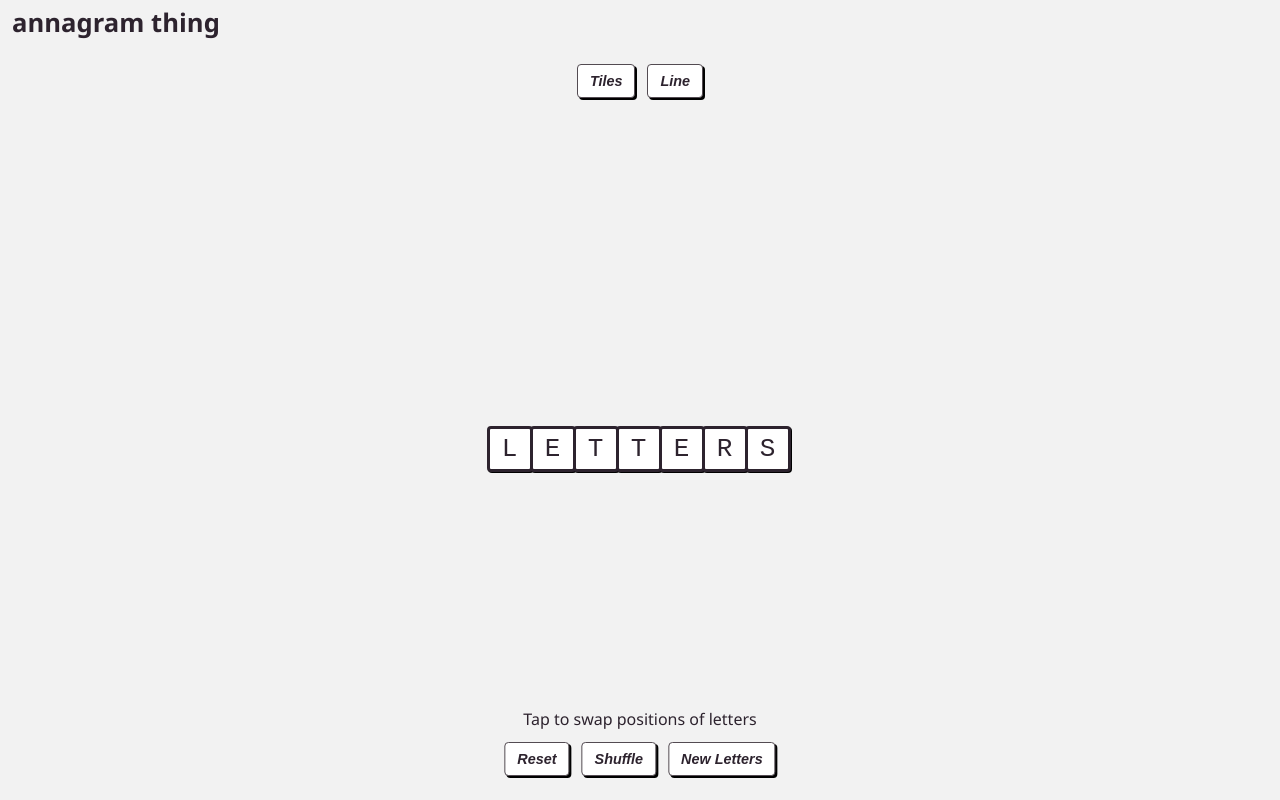
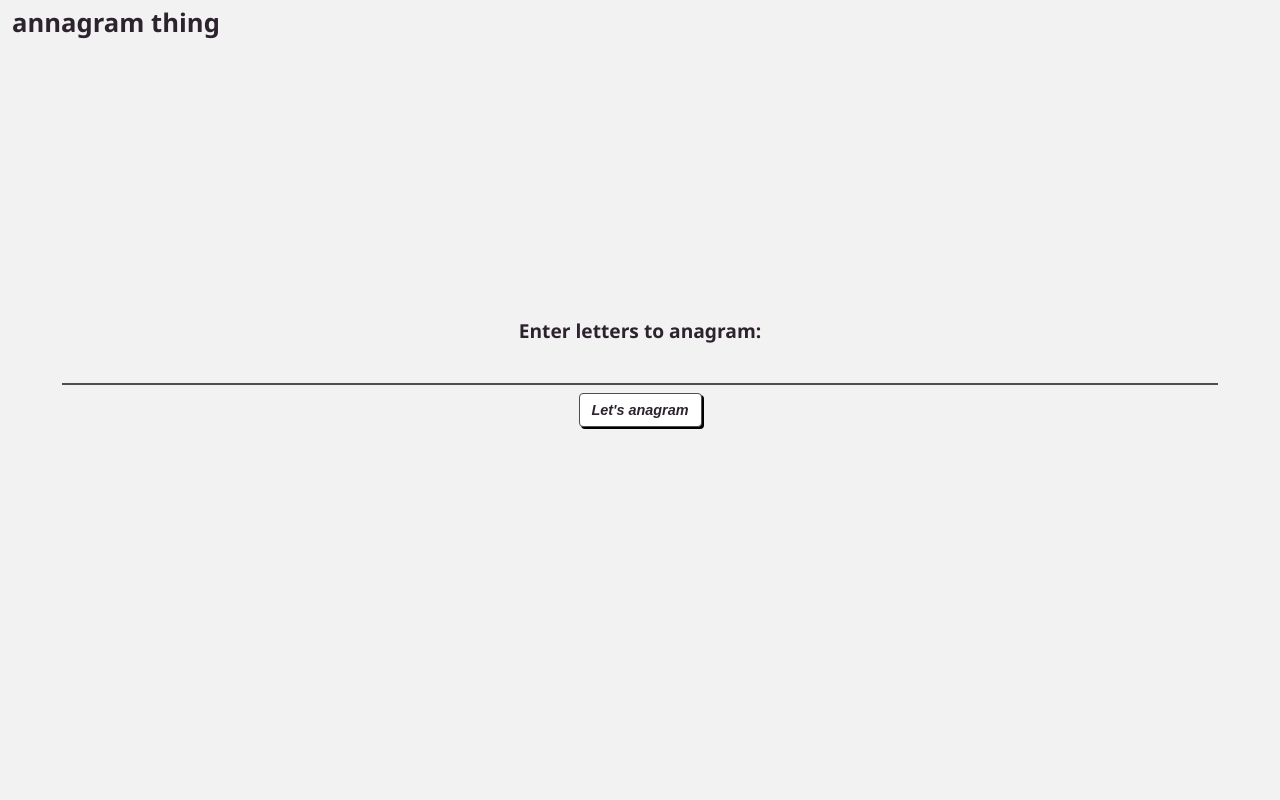
Before and after one commit to akowalz/anagramic, a React (Vite) app: page / in a window 1280 px wide. Built offline with nearby package versions, Linux system fonts and the light colour scheme.

Commit message:
dynamic type size for line tool

```diff
--- a/src/App.css
+++ b/src/App.css
@@ -17,6 +17,7 @@ h1 {
   margin-block-end: 0.2em;
 }
 
+
 #tool-select {
   display: flex;
   justify-content: center;
@@ -24,12 +25,20 @@ h1 {
 }
 
 #main-container {
+  display: flex;
   flex: 1;
+  flex-direction: column;
   width: 100%;
   align-items: center;
   justify-content: center;
-  display: flex;
-  flex-direction: column;
+}
+
+.tool-container {
+  width: 95%;
+}
+
+.tool-container.hidden {
+  display: none;
 }
 
 
--- a/src/App.tsx
+++ b/src/App.tsx
@@ -9,9 +9,9 @@ import Form from "./Form/Form";
 type Tool = "Tiles" | "Line";
 
 function App() {
-  const [inputValue, setInputValue] = useState("LETTERS");
-  const [letters, setLetters] = useState<string[]>("LETTERS".split(""));
-  const [tool, setTool] = useState<Tool>("Line");
+  const [inputValue, setInputValue] = useState("");
+  const [letters, setLetters] = useState<string[]>([]);
+  const [tool, setTool] = useState<Tool>("Tiles");
 
   const resetLetters = () => {
     setInputValue("");
@@ -31,10 +31,10 @@ function App() {
 
     return (
       <>
-        <div style={{ display: tool === "Tiles" ? "" : "none" }}>
+        <div className={`tool-container ${tool === "Tiles" ? "" : "hidden"}`}>
           <TileCanvas letters={letters} resetLetters={resetLetters} />
         </div>
-        <div style={{ display: tool === "Line" ? "" : "none" }}>
+        <div className={`tool-container ${tool === "Line" ? "" : "hidden"}`}>
           <LineTool letters={letters} resetLetters={resetLetters} />
         </div>
       </>
--- a/src/LineTool/LineTool.css
+++ b/src/LineTool/LineTool.css
@@ -1,19 +1,19 @@
 .line-tool-container {
   margin-bottom: 15vh;
   display: flex;
-  align-items: center;
+  align-items: flex-start;
   justify-content: center;
+  height: 100%;
   width: 100%;
-  height: 100%;
   gap: 0px;
+  line-height: 1;
+  font-size: clamp(12px, 8vw, 2em);
 }
 
-.line-tool-letter {
-  /* TODO: Extract shared tile styles */
-  font-family: monospace;
-  height: 40px;
-  width: 40px;
-  font-size: 2em;
+.line-tool-tile {
+  aspect-ratio: 1 / 1;
+  flex-basis: 40px;
+  min-width: 0;
   border: 3px solid var(--darkest);
   background-color: white;
   place-items: center;
@@ -21,13 +21,14 @@
   border-radius: 4px;
   margin-left: -3px;
   box-shadow: 1px 1px 0 black;
+  font-family: monospace;
 }
 
-.line-tool-letter:hover {
+.line-tool-tile:hover {
   background-color: var(--lighter);
 }
 
-.line-tool-letter.active {
+.line-tool-tile.active {
   border-color: orange;
   box-shadow: 1px 1px 0 orange;
   background-color: var(--lighter);
@@ -36,6 +37,7 @@
 
 /* TODO: refactor shared footer */
 .canvas-footer {
+  width: 100%;
   position: fixed;
   bottom: 24px;
   left: 50%;
--- a/src/LineTool/LineTool.tsx
+++ b/src/LineTool/LineTool.tsx
@@ -76,7 +76,7 @@ export default function LineTool({ letters, resetLetters }: Props) {
           return (
             <motion.li
               className={`
-                line-tool-letter
+                line-tool-tile
                 ${index === activeIndex ? "active" : ""}
               `}
               key={letter.id}
--- a/src/TileCanvas/TileCanvas.css
+++ b/src/TileCanvas/TileCanvas.css
@@ -5,11 +5,11 @@
   flex-wrap: wrap;
   justify-content: center;
   gap: 10px;
-  padding: 5vw;
 }
 
 /* TODO: refactor shared footer */
 .canvas-footer {
+  width: 100%;
   position: fixed;
   bottom: 24px;
   left: 50%;
```
